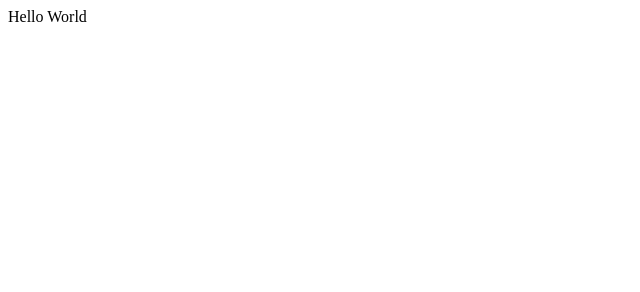
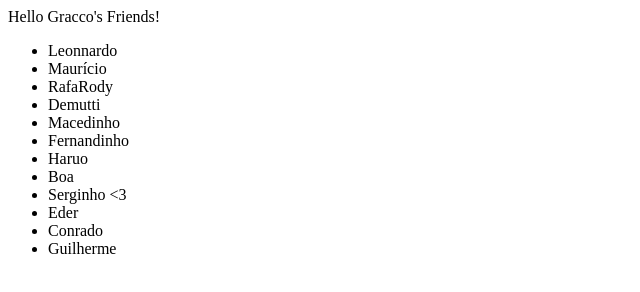
Before and after one commit to gracco/gracco.github.io, a plain HTML site: page index.html in a window 1280 px wide. Shown: the whole page, without its empty margins (0-640 px from the left). Drawn offline with Linux system fonts and the light colour scheme.

Commit message:
Update friends

```diff
--- a/index.html
+++ b/index.html
@@ -2,12 +2,26 @@
 <html lang="pt-br">
   <head>
     <meta charset="utf-8">
-    <title>Hello Gracco</title>
+    <title>Hello Gracco's Friends!</title>
     <!-- <link rel="stylesheet" href="style.css"> -->
   </head>
   <body>
-    Hello World
+    Hello Gracco's Friends!
 
+    <ul>
+      <li>Leonnardo</li>
+      <li>Maur&iacute;cio</li>
+      <li>RafaRody</li>
+      <li>Demutti</li>
+      <li>Macedinho</li>
+      <li>Fernandinho</li>
+      <li>Haruo</li>
+      <li>Boa</li>
+      <li>Serginho &lt;3</li>
+      <li>Eder</li>
+      <li>Conrado</li>
+      <li>Guilherme</li>
+    </ul>
     <!-- <script src="script.js"></script> -->
   </body>
 </html>
```
